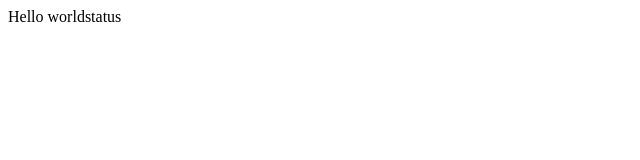
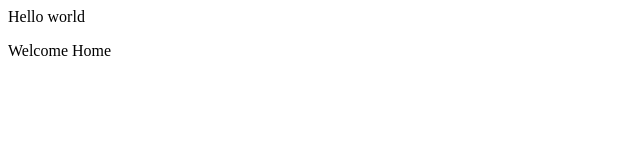
Before and after one commit to Yashika24-U/Git-practise, a plain HTML site: page index.html in a window 1280 px wide. Shown: the whole page, without its empty margins (0-640 px from the left). Drawn offline with Linux system fonts and the light colour scheme.

Commit message:
Add second para

```diff
--- a/index.html
+++ b/index.html
@@ -1 +1,2 @@
-<p>Hello worldstatus</p>
+<p>Hello world</p>
+<p>Welcome Home</p>
```
